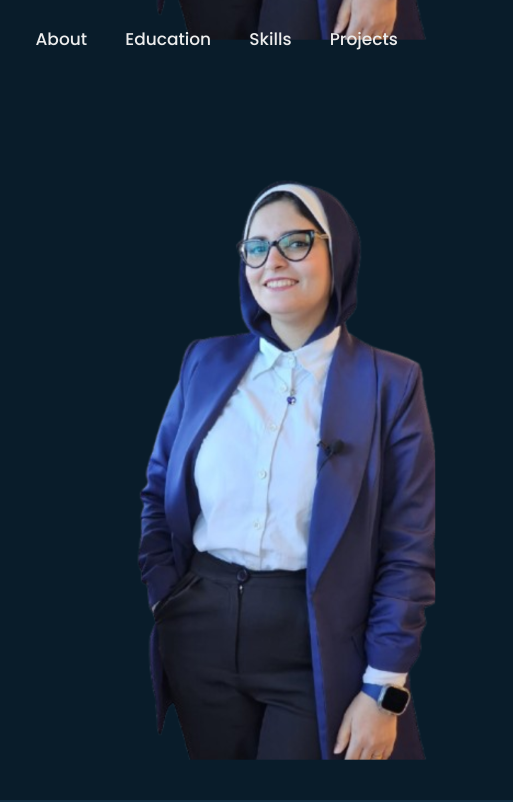
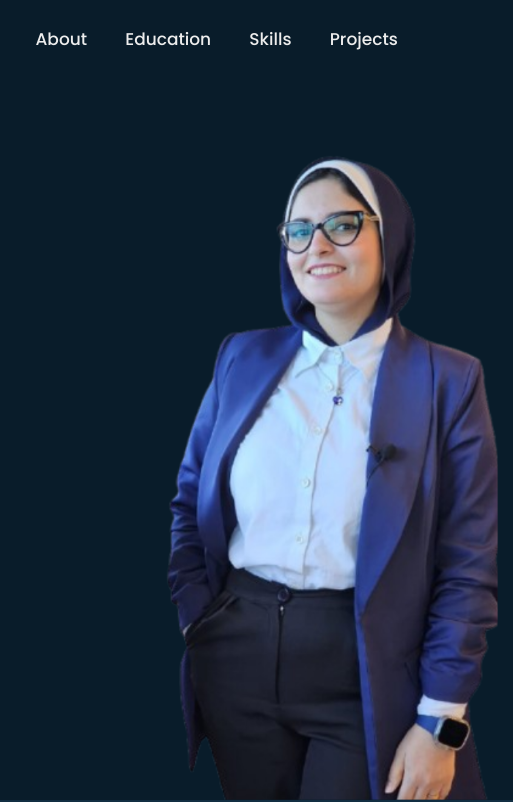
Before and after one commit to MoamenaSamir/Salma.github.io, a plain HTML site: page index.html in a window 1280 px wide. Shown: the top 802 px of the page, 767-1280 px from the left. Drawn offline with nearby package versions, Linux system fonts and the light colour scheme; a script that the page names is missing.

Commit message:
Update style.css

```diff
--- a/style.css
+++ b/style.css
@@ -81,10 +81,10 @@ section {
     display: flex;
     align-items: center;
     padding: 0 9%;
-    background: url('images/3.png');
-    background-size: contain;
-    background-position: left;
+    background: url('images/3.png') no-repeat center center;
+    background-size: cover;
 }
+
 
 .home-content h1 {
     font-size: 5.6rem;
```
